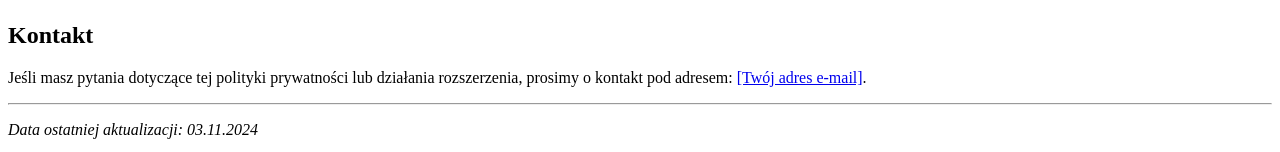
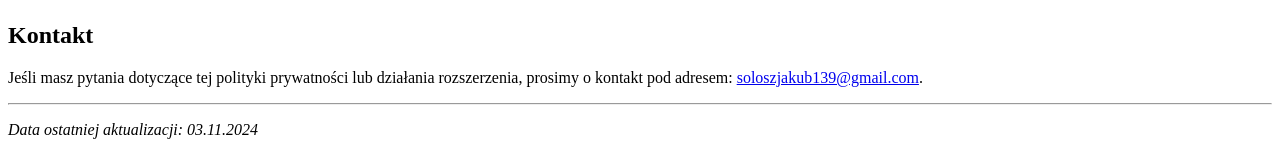
Before and after one commit to solonyjohny/Cytay-z-Bibli-PRIVACY_POLICY, a plain HTML site: page index.html in a window 1280 px wide. Shown: the part 745-897 px from the top of the page. Drawn offline with Linux system fonts and the light colour scheme.

Commit message:
index.html

```diff
--- a/index.html
+++ b/index.html
@@ -47,7 +47,7 @@
 
   <h2>Kontakt</h2>
   <p>
-    Jeśli masz pytania dotyczące tej polityki prywatności lub działania rozszerzenia, prosimy o kontakt pod adresem: <a href="mailto:soloszjakub139@gmail.com">[Twój adres e-mail]</a>.
+    Jeśli masz pytania dotyczące tej polityki prywatności lub działania rozszerzenia, prosimy o kontakt pod adresem: <a href="mailto:soloszjakub139@gmail.com">soloszjakub139@gmail.com</a>.
   </p>
 
   <hr>
```
